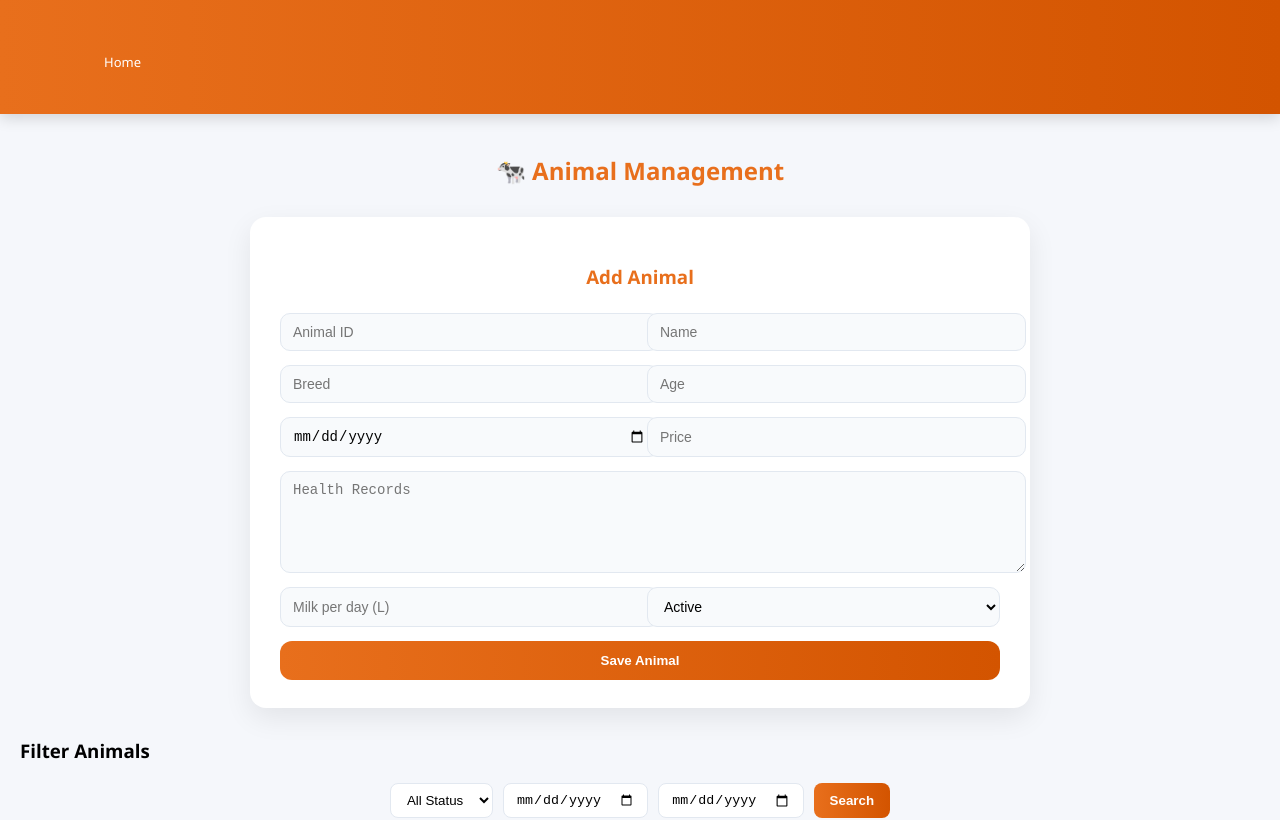
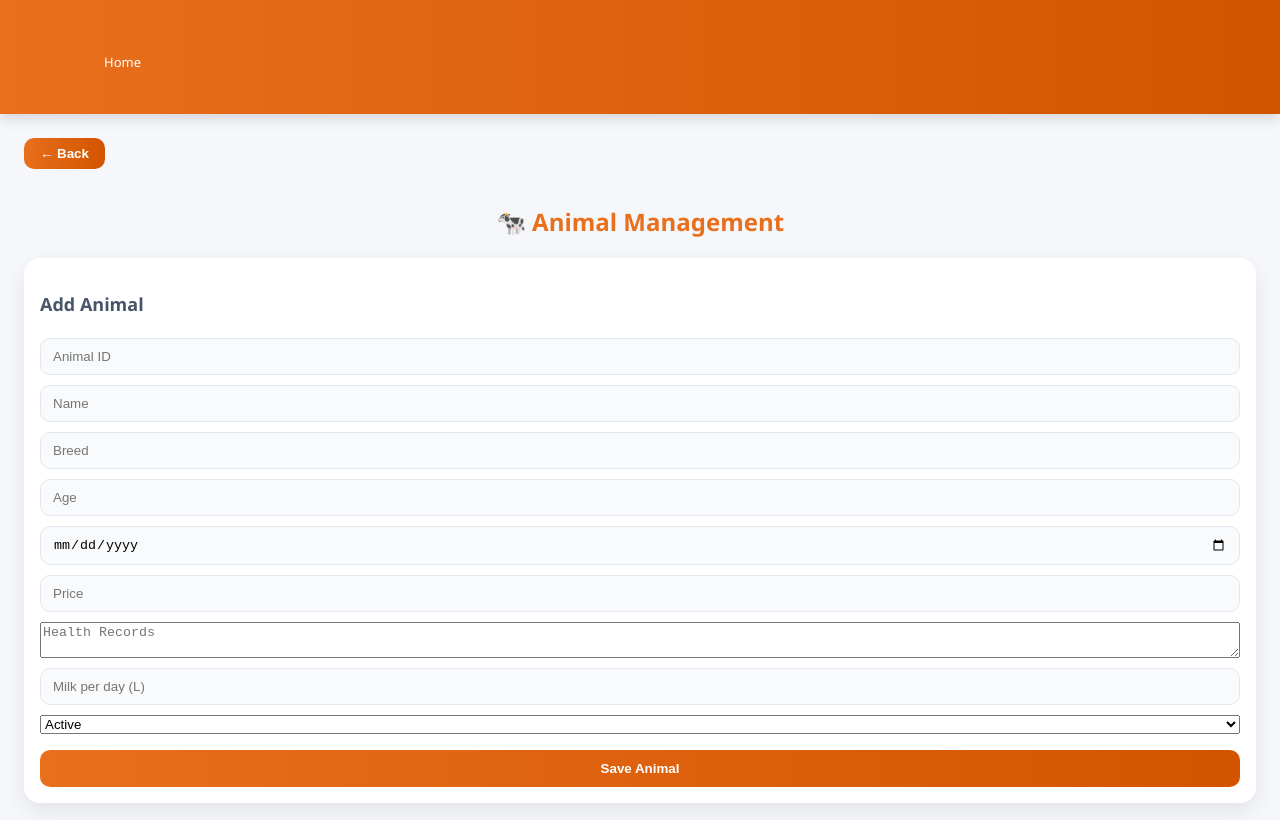
Before and after one commit to Yaganti-Spandana/farm, a React (Create React App) app: page /animal in a window 1280 px wide. Shown: the top 820 px of the page. Built offline with nearby package versions, Linux system fonts and the light colour scheme; no server answers; some icons are missing.

Commit message:
Update animal_management.js

```diff
--- a/src/components/animal_management.js
+++ b/src/components/animal_management.js
@@ -2,8 +2,11 @@ import { useEffect, useState, useCallback } from "react";
 import axios from "axios";
 import Navbar from "./navbar/navbar";
 import "./components.css";
+import { useNavigate } from "react-router-dom";
 
 export default function AnimalForm() {
+  const navigate = useNavigate();
+
   // ✅ form state
   const [animal, setAnimal] = useState({
     animal_id: "",
@@ -97,13 +100,18 @@ export default function AnimalForm() {
     <>
       <Navbar />
 
-      <div style={{ padding: 20 }}>
+      <div className="page-container">
+        {/* ✅ NEW BACK BUTTON */}
+        <button className="back-btn" onClick={() => navigate(-1)}>
+          ← Back
+        </button>
 
         <h2 className="head">🐄 Animal Management</h2>
 
         {/* ================= FORM ================= */}
-        <form onSubmit={handleSubmit} className="form2">
-          <h3>Add Animal</h3>
+        <div className="chart-card">
+          <form onSubmit={handleSubmit} className="modern-form">
+            <h3 className="section-title">Add Animal</h3>
 
             <input name="animal_id" value={animal.animal_id} placeholder="Animal ID" onChange={handleChange} />
             <input name="name" value={animal.name} placeholder="Name" onChange={handleChange} />
@@ -124,9 +132,12 @@ export default function AnimalForm() {
               {saving ? "Saving..." : "Save Animal"}
             </button>
           </form>
+        </div>
 
         {/* ================= FILTERS ================= */}
-        <h3 className="f1">Filter Animals</h3>
+        <h3 className="section-title" style={{ marginTop: 25 }}>
+          Filter Animals
+        </h3>
 
         <div className="animal-filters">
           <select value={statusFilter} onChange={(e) => setStatusFilter(e.target.value)}>
```
Lines whose indentation alone changed are shown as unchanged.
